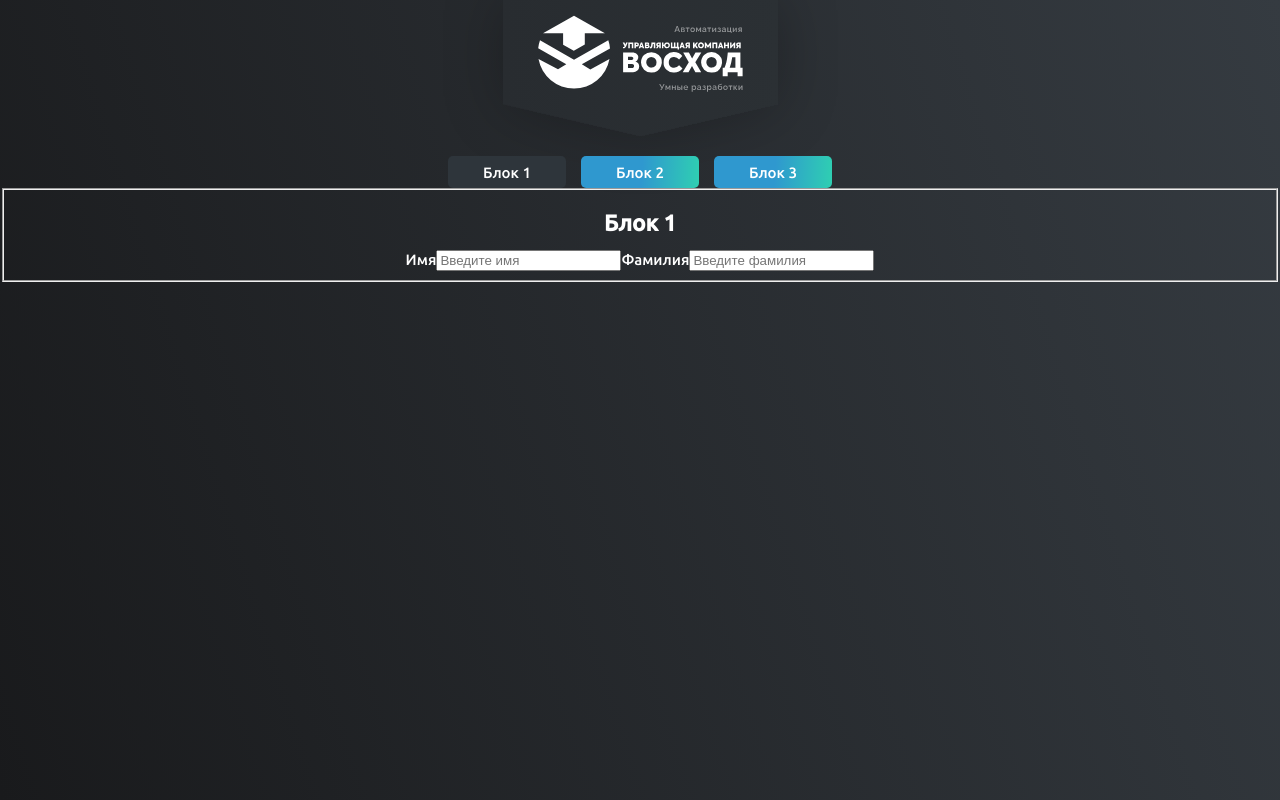
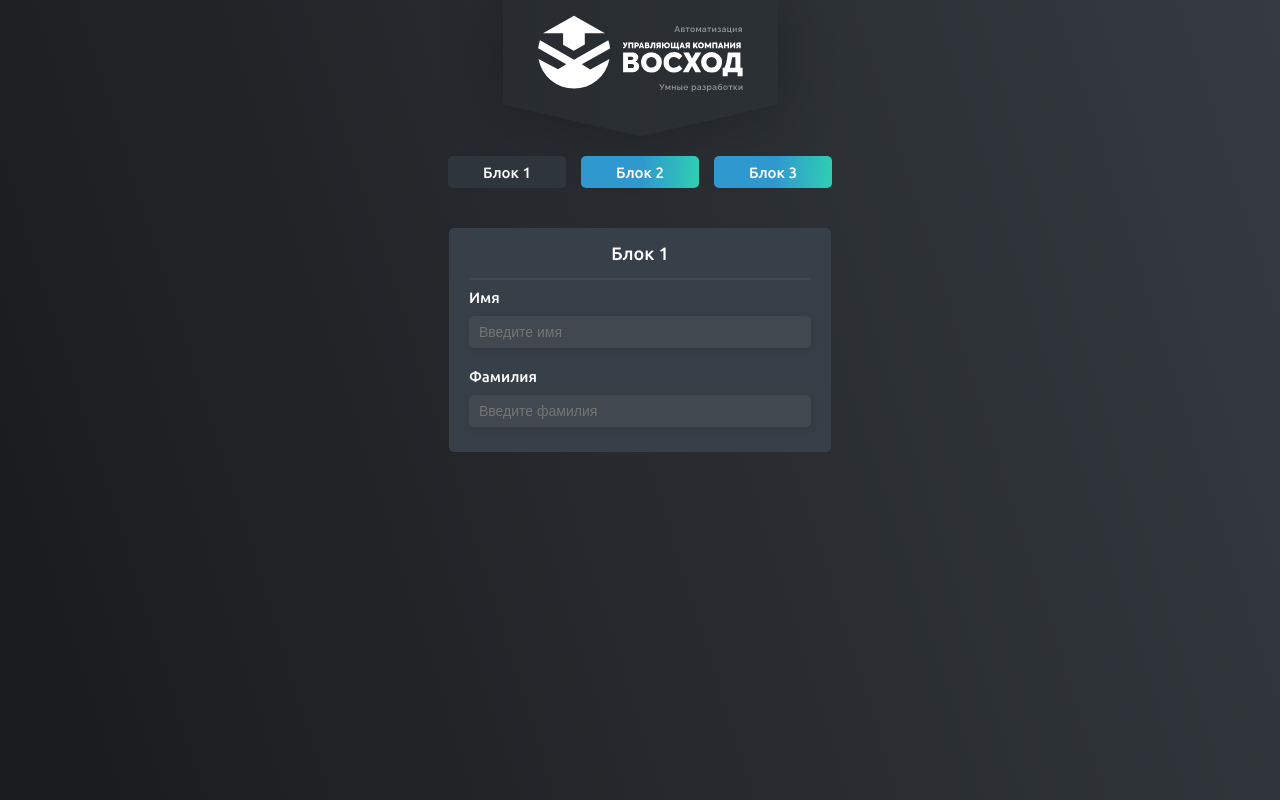
Before and after one commit to kruglyakov-ak/voshod-test, a React (Create React App) app: page / in a window 1280 px wide. Both pictures are taken after a click on the button "Блок 1". Built offline with nearby package versions, Linux system fonts and the light colour scheme.

Commit message:
add styles

```diff
--- a/src/components/block-item/block-item.tsx
+++ b/src/components/block-item/block-item.tsx
@@ -11,16 +11,16 @@ function BlockItem({ block, showBlocks }: BlockProps): JSX.Element {
   return (
     <>
       {isShow && (
-        <form action="">
-          <fieldset>
-            <h2>{block.name}</h2>
+        <form className="block-form">
+          <h2 className="block-form-title">{block.name}</h2>
 
           {block.fields.map((field) => {
             return (
-                <label key={field.id}>
+              <label key={field.id} className="block-form-label">
                 {field.title}
 
                 <input
+                  className="block-form-input"
                   type="text"
                   placeholder={`Введите ${field.title.toLowerCase()}`}
                   name={field.id}
@@ -29,7 +29,6 @@ function BlockItem({ block, showBlocks }: BlockProps): JSX.Element {
               </label>
             );
           })}
-          </fieldset>
         </form>
       )}
     </>
--- a/src/components/blocks-list/blocks-list.tsx
+++ b/src/components/blocks-list/blocks-list.tsx
@@ -21,9 +21,11 @@ function BlocksList(): JSX.Element {
         handleBlockButtonClick={handleBlockButtonClick}
         showBlocks={showBlocks}
       />
-      {BLOCKS.map((block) => (
-        <BlockItem key={block.id} block={block} showBlocks={showBlocks} />
-      ))}
+      <div className="block-forms-wrapper">
+        {BLOCKS.map((block) => (
+          <BlockItem key={block.id} block={block} showBlocks={showBlocks} />
+        ))}
+      </div>
     </>
   );
 }
--- a/src/index.css
+++ b/src/index.css
@@ -1,4 +1,10 @@
 @import url("https://fonts.googleapis.com/css2?family=Ubuntu:wght@400;500&display=swap");
+
+*,
+*::before,
+*::after {
+  box-sizing: border-box;
+}
 
 body {
   margin: 0 auto;
@@ -50,3 +56,64 @@ body {
   background-image: none;
   background-color: #2e353b;
 }
+
+.block-forms-wrapper {
+  width: 382px;
+  margin: 40px auto 0;
+}
+
+.block-form {
+  background-color: #373f48;
+  border-radius: 5px;
+  padding: 0px 20px 25px;
+  display: flex;
+  flex-direction: column;
+  align-items: flex-start;
+  margin-bottom: 20px;
+  position: relative;
+}
+
+.block-form-title {
+  align-self: center;
+  margin: 15px 0 25px;
+  font-weight: 500;
+  font-size: 18px;
+  line-height: 21px;
+}
+
+.block-form::after {
+  content: "";
+  position: absolute;
+  width: calc(100% - 40px);
+  height: 2px;
+  background: #42484f;
+  left: 20px;
+  top: 50px;
+  border-radius: 1px;
+}
+
+.block-form-label {
+  text-align: start;
+  width: 100%;
+
+}
+
+.block-form-label:not(:last-child) {
+  margin-bottom: 20px;
+}
+
+.block-form-input {
+  display: block;
+  margin-top: 10px;
+  width: 100%;
+  height: 32px;
+  padding: 8px 10px;
+  font-size: 14px;
+  line-height: 16px;
+  font-weight: 400;
+  box-shadow: 2px 2px 8px rgba(37, 37, 37, 0.25);
+  border-radius: 5px;
+  border: none;
+  background: #42484f;
+  color: #fff;
+}
```
Lines whose indentation alone changed are shown as unchanged.
